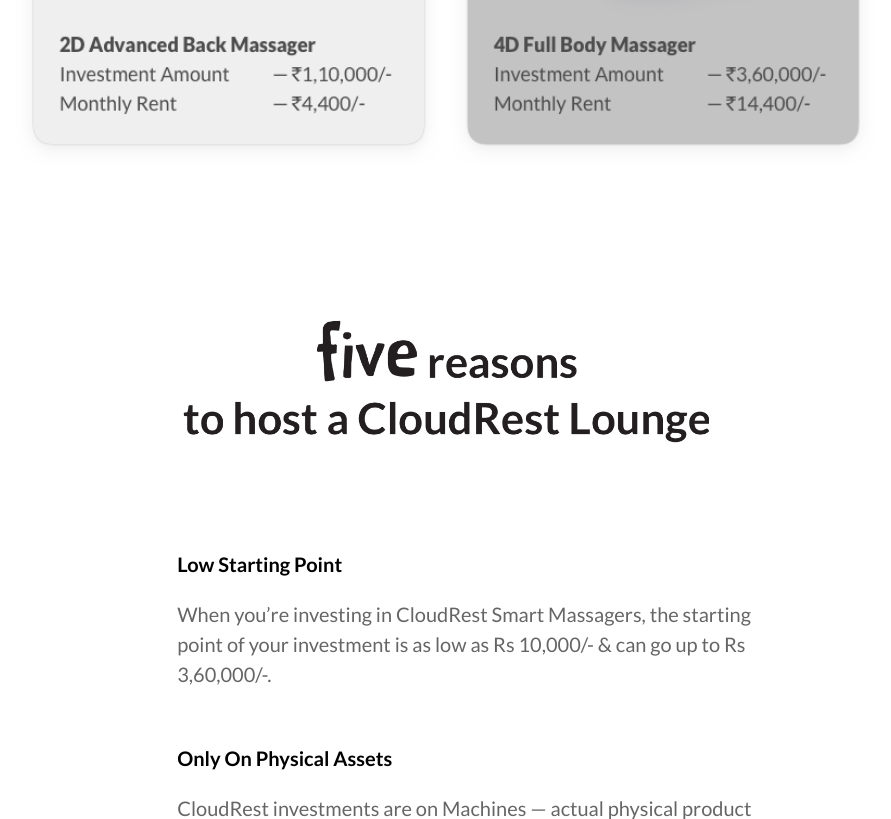
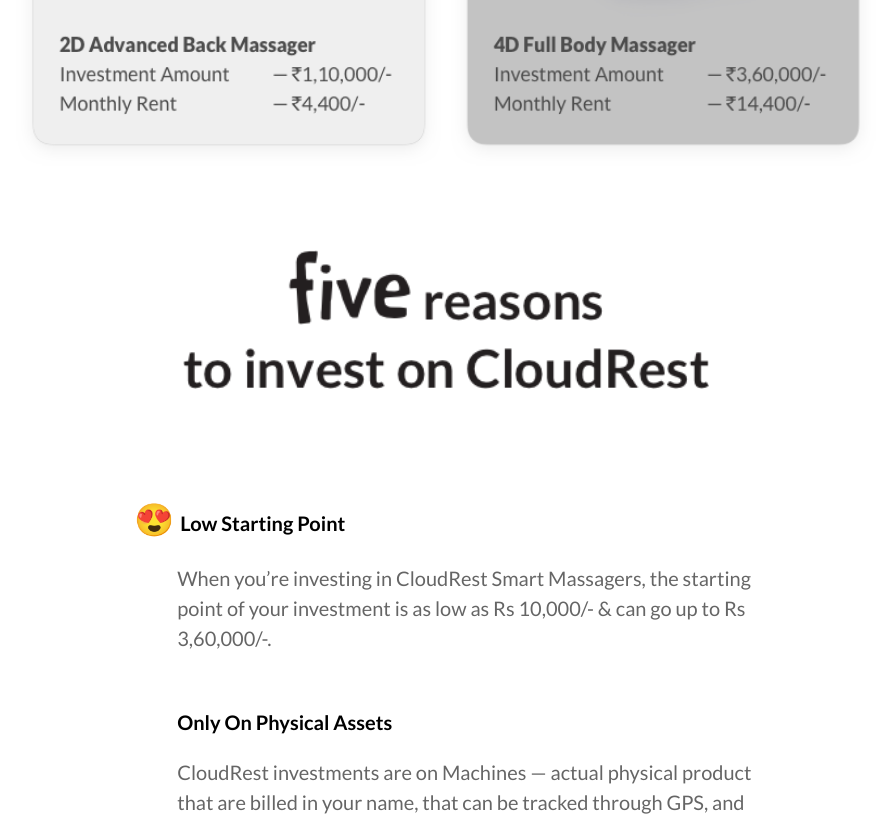
Before and after one commit to pranoy1994/cloud-rest-php, a PHP site: page /invest.php in a window 1280 px wide. Shown: the part 2565-3384 px from the top of the page, without its empty margins (194-1085 px from the left). Run offline with PHP 8.4, Linux system fonts and the light colour scheme; some libraries are stand-ins or nearby versions.

Commit message:
Change Invest Image

```diff
--- a/invest.php
+++ b/invest.php
@@ -72,24 +72,25 @@ padding-right: 15%;">
         You can make an alternative investment on our massage machines such as Portable Back Massagers, Leg Massagers, & Full-Body Massagers — ranging from as low as Rs 10,000/- to Rs 2,50,000/-. Using the CloudRest Mobile App, investors can monitor & track their earnings.
     </p> -->
 
-    <p style="text-align:center;margin-top:8%">
-    <img src="/images/five-reasons-to-host@2x.png" style="width:49%">
+    <p style="text-align:center;">
+    <img src="/images/Invest/five-reasons-to-inve.png" style="width:49%">
     </p>
 
  <div style="display:flex;flex-direction: row;">
-        <!-- <div style="display: flex;flex-direction: column;">
-            <img class="step-image" src="/images/step-one@3x.png">
+        <div style="display: flex;flex-direction: column;">
+
+            <!-- <img class="step-image" src="/images/step-one@3x.png">
             <img class="step-image" src="/images/step-two@3x.png" style="margin-top: 15%">
             <img class="step-image" src="/images/step-three@3x.png" style="margin-top:33%">
             <img class="step-image" src="/images/step-four@3x.png" style="margin-top:55%">
             <img class="step-image" src="/images/step-five@3x.png" style="margin-top:74%">
-            <img class="step-image" src="/images/step-six@3x.png" style="margin-top:16%">
-        </div> -->
+            <img class="step-image" src="/images/step-six@3x.png" style="margin-top:16%"> -->
+        </div>
         <div>
 
 
     <div style="margin-top:8%">
-        <p class="heading">Low Starting Point</p>
+        <p class="heading" style="padding-left: 21%;"> <span style="font-size:32px">😍 </span> Low Starting Point</p>
         <p class="heading-body">When you’re investing in CloudRest Smart Massagers, the starting point of your investment is as low as Rs 10,000/- & can go up to Rs 3,60,000/-.</p>
     </div>
 
```
Also changed, not shown: images/Invest/five-reasons-to-inve.png (added), images/Invest/five-reasons-to-inve.svg (added), images/Invest/five-reasons-to-inve@2x.png (added), images/Invest/five-reasons-to-inve@3x.png (added), 2 other files.
